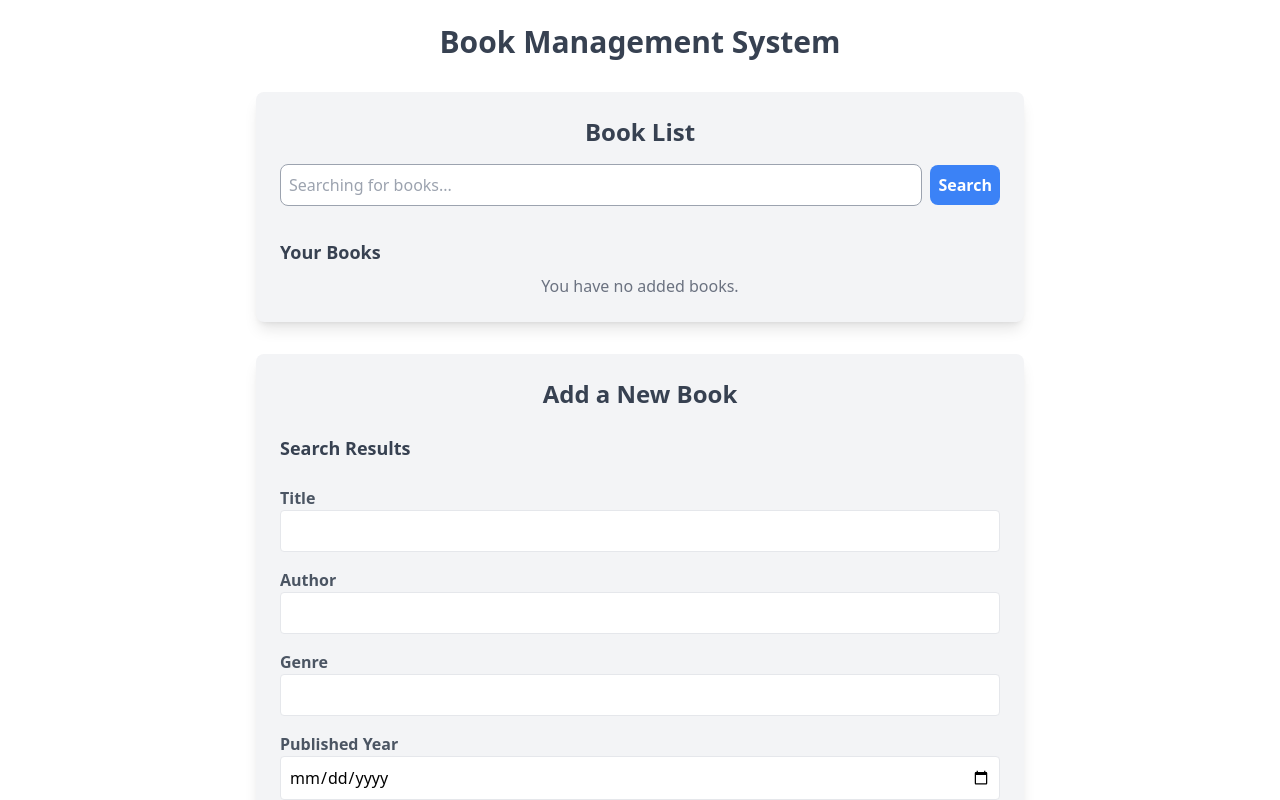
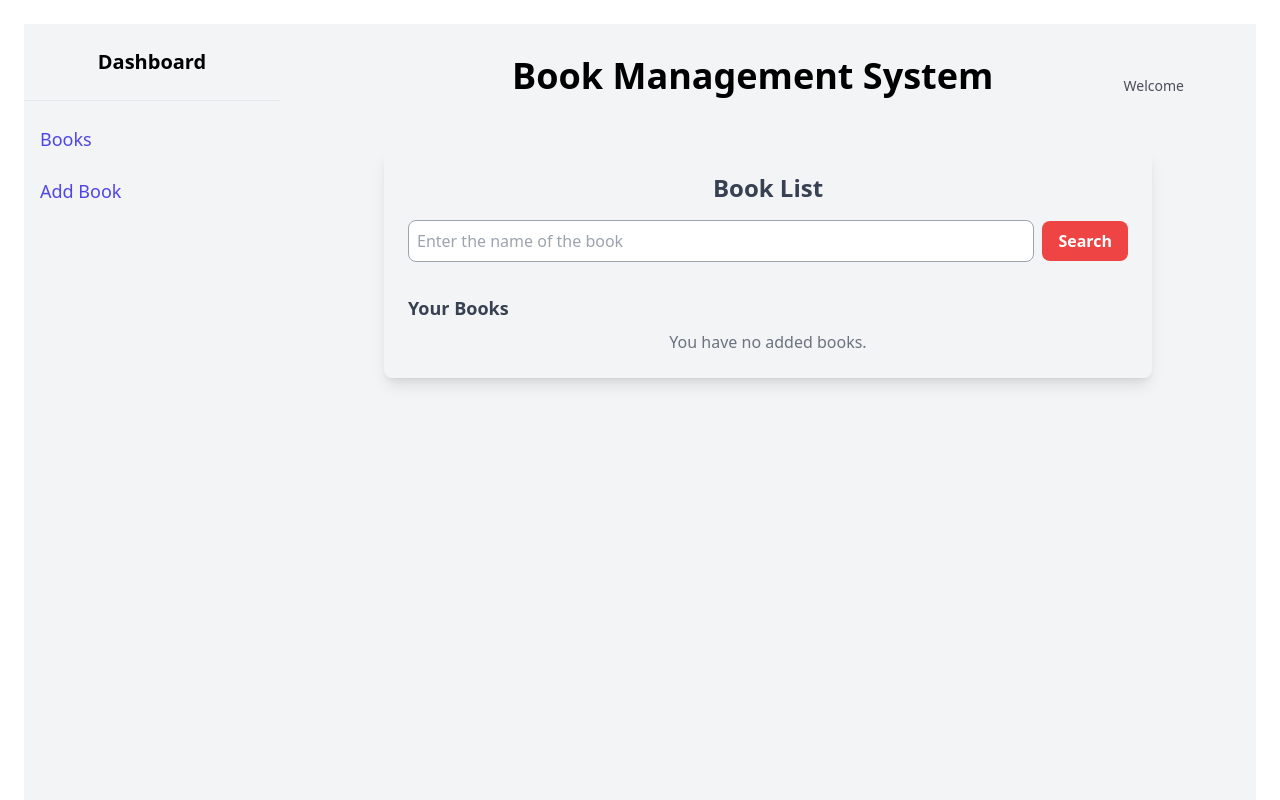
Before and after one commit to Alakh11/Book-Management-System-Angular, an Angular app: page /books in a window 1280 px wide. Shown: the top 800 px of the page. Built offline with nearby package versions, Linux system fonts and the light colour scheme.

Commit message:
updated the UI

```diff
--- a/src/app/app.component.html
+++ b/src/app/app.component.html
@@ -1,27 +1,27 @@
+
 <div class="container mx-auto p-6 bg-white min-h-screen">
-  <div class="max-w-4xl mx-auto">
-    <h1 class="text-3xl font-bold text-center text-gray-700 mb-8">Book Management System</h1>
 
-    <!-- Book List Component -->
-    <div class="mb-8">
-      <app-book-list></app-book-list>
+
+
+<div class="flex min-h-screen bg-accent">
+  <!-- Sidebar -->
+  <aside class="w-64 bg-gray-100 text-black">
+    <div class="p-6 text-center text-xl font-semibold border-b border-light">
+    Dashboard
     </div>
+    <nav class="mt-4 space-y-2">
+      <a routerLink="/books" class="block px-4 py-2 rounded-lg text-lg text-primary font-medium hover:bg-cyan-500 hover:bg-opacity-50">Books</a>
+      <a routerLink="/add-book" class="block px-4 py-2 rounded-lg text-lg text-primary font-medium hover:bg-cyan-500 hover:bg-opacity-50">Add Book</a>
+    </nav>
+  </aside>
 
-    <!-- Book Form Component -->
-    <div class="mb-8">
-      <app-book-form></app-book-form>
-    </div>
-
-    <div class="container mx-auto p-4">
-      <h1 class="text-2xl font-bold mb-4">Angular Lazy Loading </h1>
-
-      <!-- Links to Lazy-Loaded Modules -->
-      <div class="flex space-x-4 mb-8">
-        <a routerLink="/book-list" class="p-2 bg-blue-500 text-white rounded hover:bg-blue-600">View Book List</a>
-        <a routerLink="/book-form" class="p-2 bg-green-500 text-white rounded hover:bg-green-600">Add New Book</a>
-      </div>
-
-      <!-- Display Content of Lazy-Loaded Components -->
+  <!-- Main Content -->
+  <div class="flex-grow p-8 mx-auto max-w-4xl">
+    <header class="flex place-items-center justify-between mb-8">
+      <h1 class="text-4xl font-bold text-right text-black mb-5 ml-40">Book Management System</h1>
+      <div class="text-dark text-sm opacity-75">Welcome</div>
+    </header>
+    <router-outlet></router-outlet>
   </div>
 </div>
 </div>
--- a/src/app/components/book-form/book-form.component.html
+++ b/src/app/components/book-form/book-form.component.html
@@ -16,7 +16,7 @@
       <p><strong>Author:</strong> {{ book.author_name ? book.author_name.join(', ') : 'Unknown' }}</p>
       <p><strong>First Publish Year:</strong> {{ book.first_publish_year }}</p>
       <button (click)="addBookFromSearch(book)"
-              class="mt-2 px-4 py-2 bg-blue-500 text-white font-semibold rounded-lg hover:bg-blue-600 transition">
+              class="mt-2 px-4 py-2 bg-red-500 text-white font-semibold rounded-lg hover:bg-red-700  transition duration-200">
         Add Book
       </button>
     </li>
--- a/src/app/components/book-list/book-list.component.html
+++ b/src/app/components/book-list/book-list.component.html
@@ -5,12 +5,13 @@
   <div class="flex items-center space-x-2 mb-4">
     <input
       [(ngModel)]="searchQuery"
-      placeholder="Searching for books..."
-      class="flex-1 p-2 border border-gray-400 rounded-lg focus:ring focus:ring-blue-300 focus:outline-none"
+      placeholder="Enter the name of the book"
+      class="flex-1 p-2 border border-gray-400 rounded-lg focus:ring focus:ring-blue-300 focus:outline-blue-100"
     />
     <button
       (click)="searchBooks()"
-      class="p-2 bg-blue-500 text-white font-semibold rounded-lg hover:bg-blue-700 transition"
+      class="p-2 bg-red-500 text-white py-2 px-4 font-semibold rounded-lg hover:bg-red-700 transition duration-200"
+
     >
       Search
     </button>
@@ -58,4 +59,8 @@
     </ul>
     <p *ngIf="books.length === 0" class="text-center text-gray-500">You have no added books.</p>
   </div>
+
+
+
+
 </div>
--- a/tailwind.config.js
+++ b/tailwind.config.js
@@ -2,7 +2,15 @@
 module.exports = {
   content: ['./src/**/*.{html,ts}',],
   theme: {
-    extend: {},
+    extend: {
+      colors: {
+        primary: '#4F46E5',        // Soft indigo for accents
+        secondary: '#6366F1',      // Light purple for highlights
+        accent: '#F3F4F6',         // Light gray for backgrounds
+        dark: '#111827',           // Dark gray for text
+        light: '#E5E7EB',          // Light gray for borders and subtle details
+      },
+    },
   },
   plugins: [],
 }
```
